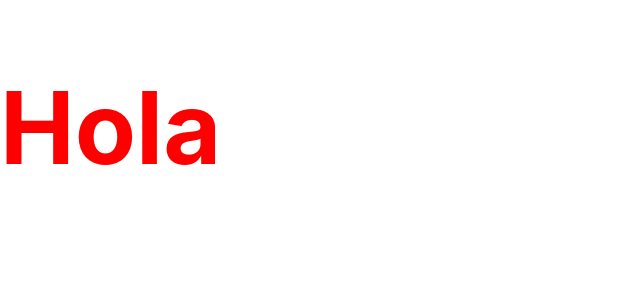
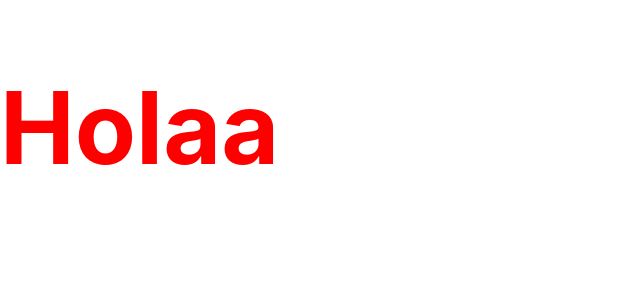
Before and after one commit to corti126/Impostor, a React (Create React App) app: page / in a window 1280 px wide. Shown: the top 300 px of the page, without its empty margins (0-640 px from the left). Built offline with nearby package versions, Linux system fonts and the light colour scheme.

Commit message:
prueba de conexion 2

```diff
--- a/src/App.js
+++ b/src/App.js
@@ -5,7 +5,7 @@ import './App.css';
 function App() {
   return (
       <div>
-        <h1>Hola</h1>
+        <h1>Holaa</h1>
       </div>
   );
 }
```
